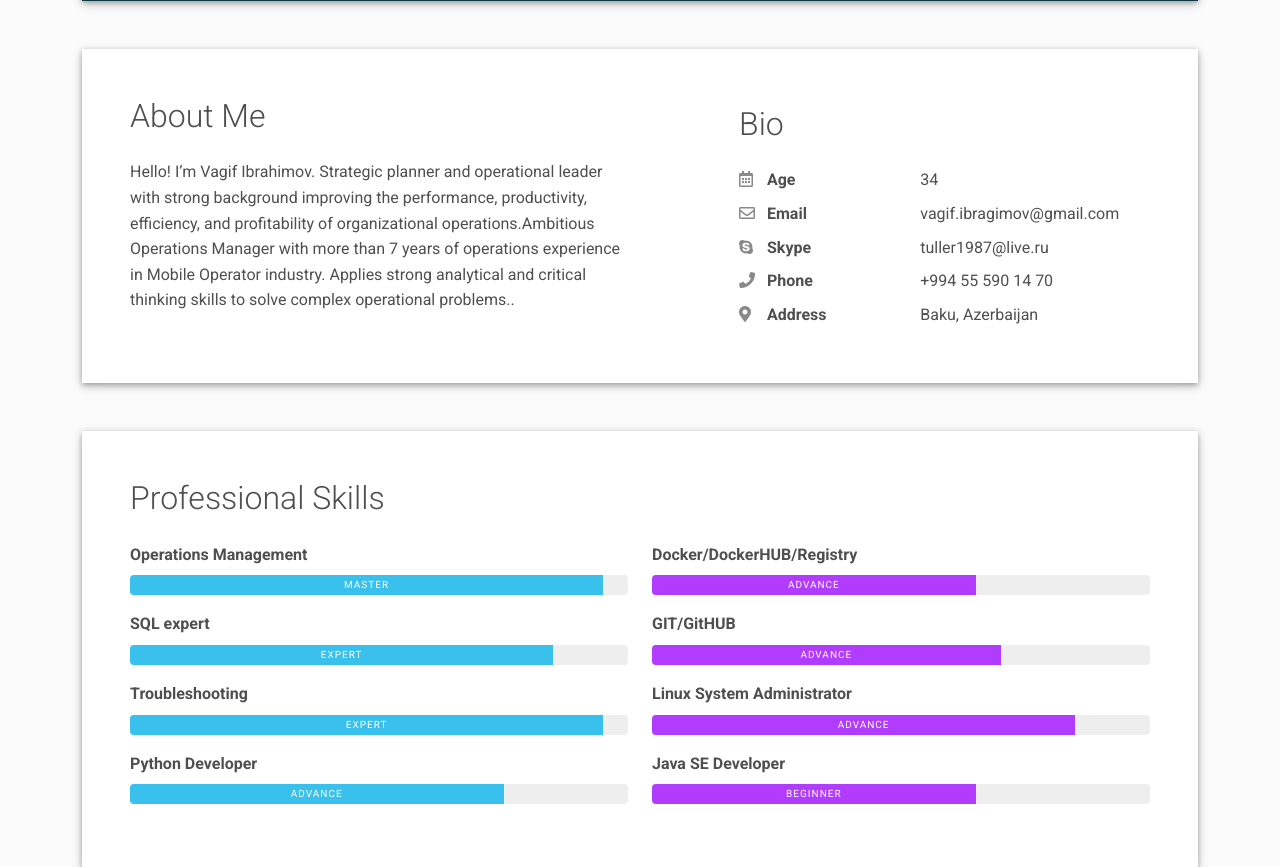
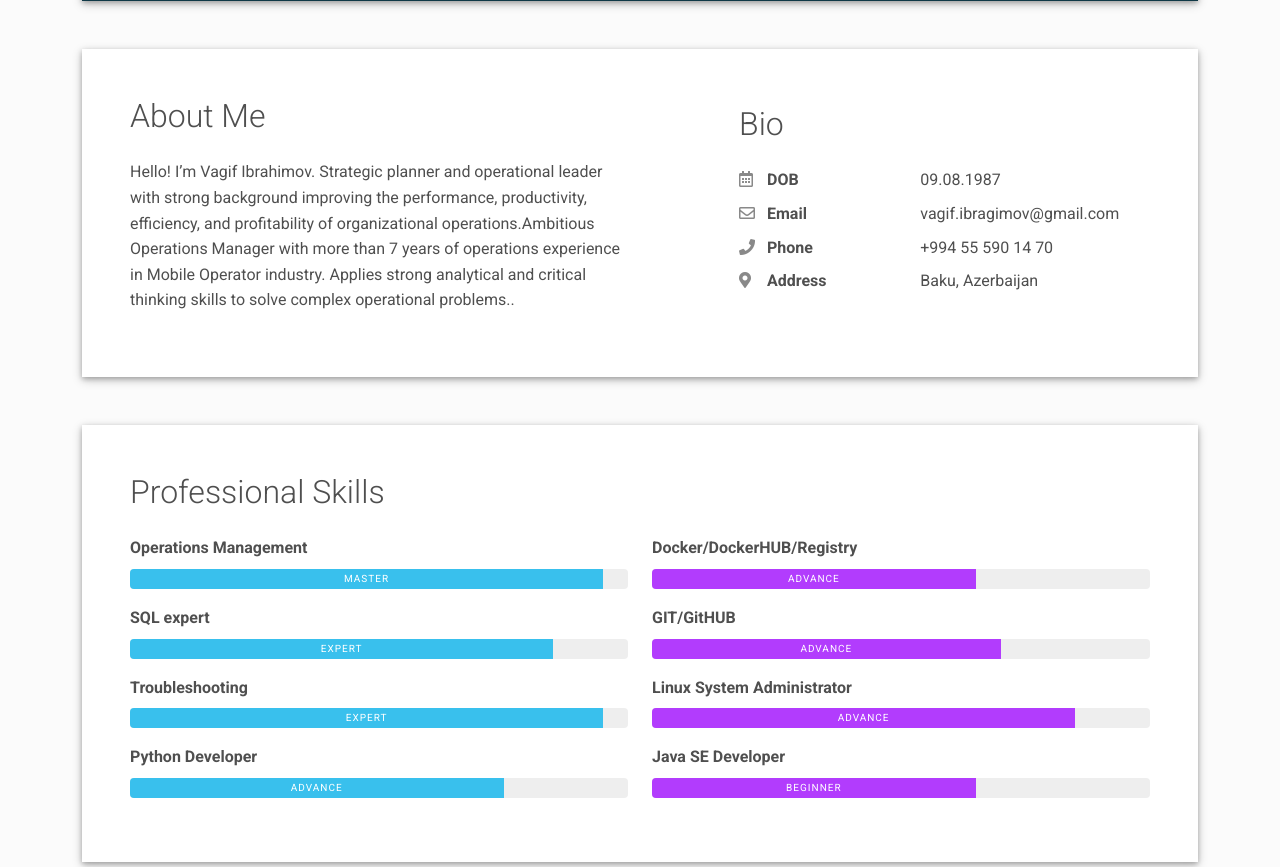
Before and after one commit to tuller01/resume, a Flask app: page / in a window 1280 px wide. Shown: the part 611-1478 px from the top of the page. Run offline with Flask 2, Linux system fonts and the light colour scheme; some libraries are stand-ins or nearby versions.

Commit message:
remove age

```diff
--- a/templates/index.html
+++ b/templates/index.html
@@ -97,10 +97,10 @@
           <div class="row mt-2">
             <h2 class="h2 fw-light mb-4">Bio</h2>
             <div class="col-sm-5">
-              <div class="pb-2 fw-bolder"><i class="far fa-calendar-alt pe-2 text-muted" style="width:24px;opacity:0.85;"></i> Age</div>
+              <div class="pb-2 fw-bolder"><i class="far fa-calendar-alt pe-2 text-muted" style="width:24px;opacity:0.85;"></i> DOB</div>
             </div>
             <div class="col-sm-7">
-              <div class="pb-2">34</div>
+              <div class="pb-2">09.08.1987</div>
             </div>
             <div class="col-sm-5">
               <div class="pb-2 fw-bolder"><i class="far fa-envelope pe-2 text-muted" style="width:24px;opacity:0.85;"></i> Email</div>
@@ -108,12 +108,7 @@
             <div class="col-sm-7">
               <div class="pb-2">vagif.ibragimov@gmail.com</div>
             </div>
-            <div class="col-sm-5">
-              <div class="pb-2 fw-bolder"><i class="fab fa-skype pe-2 text-muted" style="width:24px;opacity:0.85;"></i> Skype</div>
-            </div>
-            <div class="col-sm-7">
-              <div class="pb-2">tuller1987@live.ru</div>
-            </div>
+
             <div class="col-sm-5">
               <div class="pb-2 fw-bolder"><i class="fas fa-phone pe-2 text-muted" style="width:24px;opacity:0.85;"></i> Phone</div>
             </div>
```
